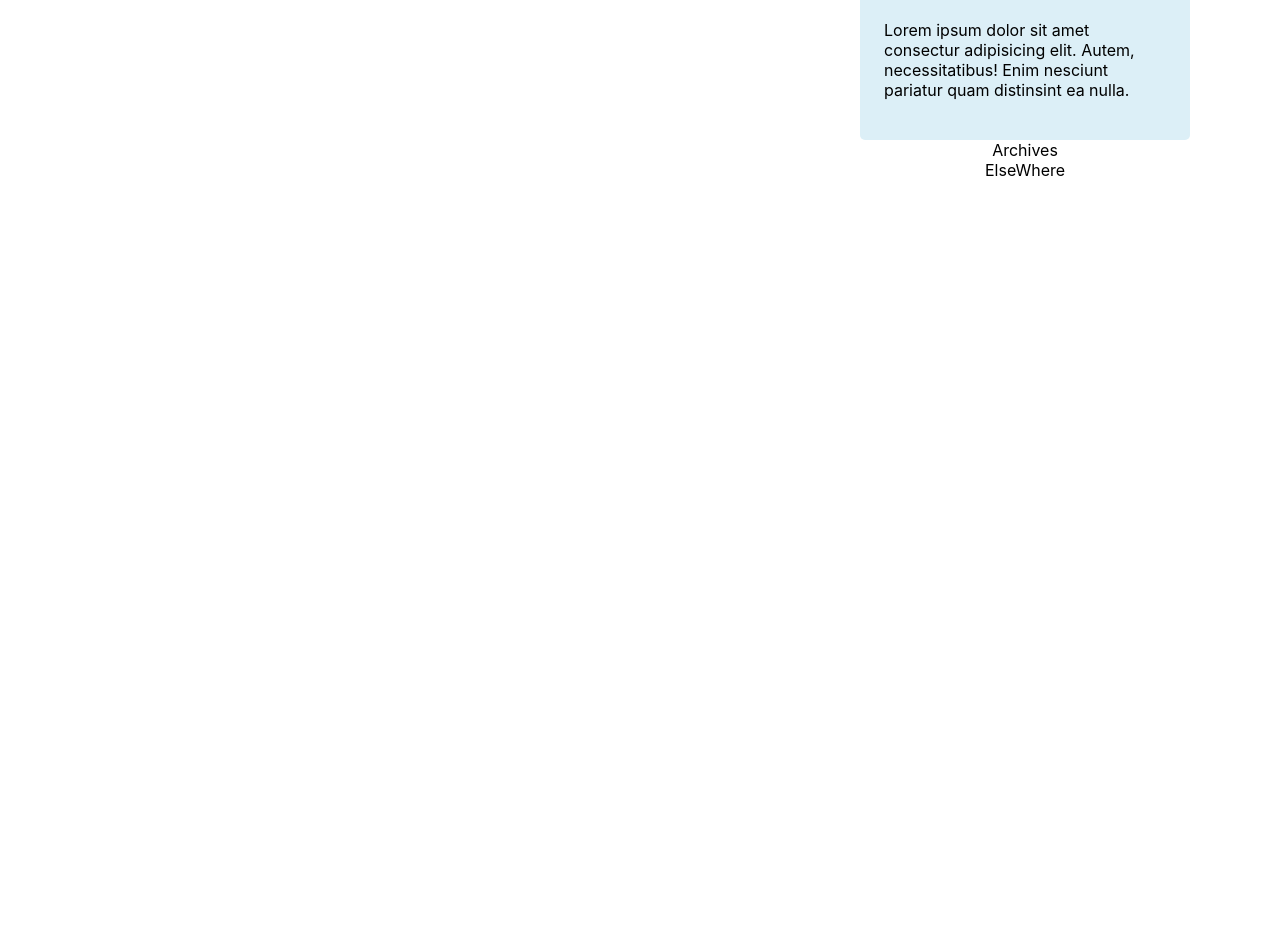
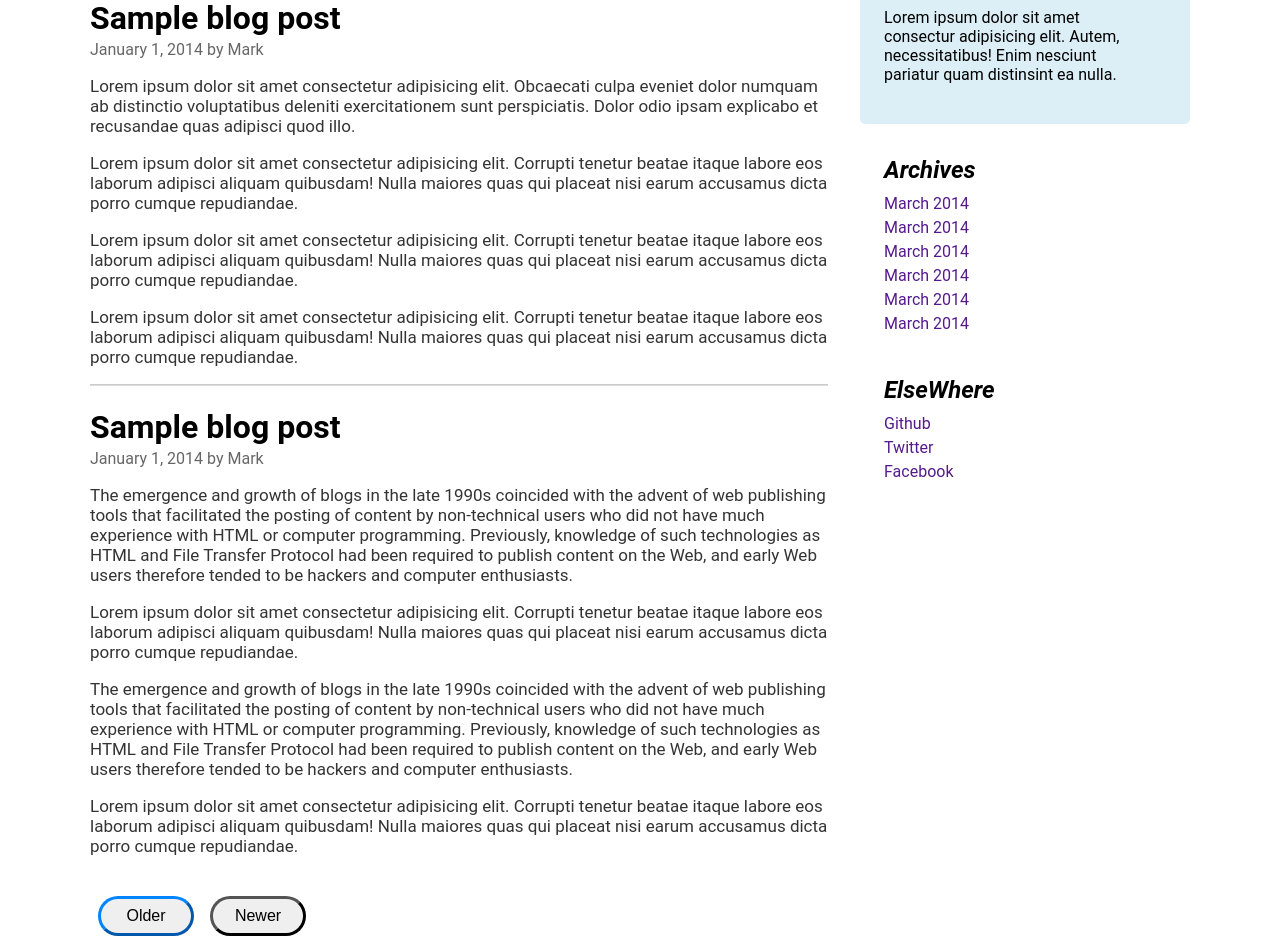
Before and after one commit to Vivek-Prajapatii/blog, a React (Create React App) app: page / in a window 1280 px wide. Shown: the part 760-1704 px from the top of the page. Before the commit the page ends 940 px from the top, so only its background shows below. Built offline with nearby package versions, Linux system fonts and the light colour scheme.

Commit message:
added blogs

```diff
--- a/src/App.css
+++ b/src/App.css
@@ -2,4 +2,5 @@
   display: flex;
   justify-content: center;
   text-align: center;
+  background-color: rgb(0,0,0,0.0.1);
 }
--- a/src/components/Archives.tsx
+++ b/src/components/Archives.tsx
@@ -1,9 +1,21 @@
-import React from 'react'
+import React from "react";
+import "../styles/components/Archives.scss";
 
 function Archives() {
+  const arr = [0, 1, 2, 3, 4, 5];
+
   return (
-    <div>Archives</div>
-  )
+    <div className="archive-container">
+      <h2>Archives</h2>
+      {arr.map((item) => {
+        return (
+          <a href="">
+            <div>March 2014</div>
+          </a>
+        );
+      })}
+    </div>
+  );
 }
 
-export default Archives
+export default Archives;
--- a/src/components/Blogs.tsx
+++ b/src/components/Blogs.tsx
@@ -1,9 +1,78 @@
-import React from 'react'
+import React from "react";
+import "../styles/components/Blogs.scss";
 
 function Blogs() {
   return (
-    <div>Blogs</div>
-  )
+    <div className="blogs-container">
+      <h2>From the Firehose</h2>
+      <div className="blog">
+        <h1>Sample blog post</h1>
+        <span>January 1, 2014 by Mark</span>
+        <p>
+          Lorem ipsum dolor sit amet consectetur adipisicing elit. Obcaecati
+          culpa eveniet dolor numquam ab distinctio voluptatibus deleniti
+          exercitationem sunt perspiciatis. Dolor odio ipsam explicabo et
+          recusandae quas adipisci quod illo.
+        </p>
+        <p>
+          Lorem ipsum dolor sit amet consectetur adipisicing elit. Corrupti
+          tenetur beatae itaque labore eos laborum adipisci aliquam quibusdam!
+          Nulla maiores quas qui placeat nisi earum accusamus dicta porro cumque
+          repudiandae.
+        </p>
+        <p>
+          Lorem ipsum dolor sit amet consectetur adipisicing elit. Corrupti
+          tenetur beatae itaque labore eos laborum adipisci aliquam quibusdam!
+          Nulla maiores quas qui placeat nisi earum accusamus dicta porro cumque
+          repudiandae.
+        </p>
+        <p>
+          Lorem ipsum dolor sit amet consectetur adipisicing elit. Corrupti
+          tenetur beatae itaque labore eos laborum adipisci aliquam quibusdam!
+          Nulla maiores quas qui placeat nisi earum accusamus dicta porro cumque
+          repudiandae.
+        </p>
+      </div>
+      <div className="blog">
+        <h1>Sample blog post</h1>
+        <span>January 1, 2014 by Mark</span>
+        <p>
+          The emergence and growth of blogs in the late 1990s coincided with the
+          advent of web publishing tools that facilitated the posting of content
+          by non-technical users who did not have much experience with HTML or
+          computer programming. Previously, knowledge of such technologies as
+          HTML and File Transfer Protocol had been required to publish content
+          on the Web, and early Web users therefore tended to be hackers and
+          computer enthusiasts.
+        </p>
+        <p>
+          Lorem ipsum dolor sit amet consectetur adipisicing elit. Corrupti
+          tenetur beatae itaque labore eos laborum adipisci aliquam quibusdam!
+          Nulla maiores quas qui placeat nisi earum accusamus dicta porro cumque
+          repudiandae.
+        </p>
+        <p>
+          The emergence and growth of blogs in the late 1990s coincided with the
+          advent of web publishing tools that facilitated the posting of content
+          by non-technical users who did not have much experience with HTML or
+          computer programming. Previously, knowledge of such technologies as
+          HTML and File Transfer Protocol had been required to publish content
+          on the Web, and early Web users therefore tended to be hackers and
+          computer enthusiasts.
+        </p>
+        <p>
+          Lorem ipsum dolor sit amet consectetur adipisicing elit. Corrupti
+          tenetur beatae itaque labore eos laborum adipisci aliquam quibusdam!
+          Nulla maiores quas qui placeat nisi earum accusamus dicta porro cumque
+          repudiandae.
+        </p>
+      </div>
+      <div className="button-stack">
+        <button>Older</button>
+        <button>Newer</button>
+      </div>
+    </div>
+  );
 }
 
-export default Blogs
+export default Blogs;
--- a/src/components/ElseWhere.tsx
+++ b/src/components/ElseWhere.tsx
@@ -1,9 +1,21 @@
-import React from 'react'
+import React from "react";
+import "../styles/components/ElseWhere.scss";
 
 function ElseWhere() {
   return (
-    <div>ElseWhere</div>
-  )
+    <div className="elsewhwere-container">
+      <h2>ElseWhere</h2>
+      <a href="">
+        <div>Github</div>
+      </a>
+      <a href="">
+        <div>Twitter</div>
+      </a>
+      <a href="">
+        <div>Facebook</div>
+      </a>
+    </div>
+  );
 }
 
-export default ElseWhere
+export default ElseWhere;
--- a/src/index.css
+++ b/src/index.css
@@ -1,8 +1,6 @@
 body {
   margin: 0;
-  font-family: -apple-system, BlinkMacSystemFont, 'Segoe UI', 'Roboto', 'Oxygen',
-    'Ubuntu', 'Cantarell', 'Fira Sans', 'Droid Sans', 'Helvetica Neue',
-    sans-serif;
+  font-family: "Roboto";
   -webkit-font-smoothing: antialiased;
   -moz-osx-font-smoothing: grayscale;
 }
--- a/src/styles/components/About.scss
+++ b/src/styles/components/About.scss
@@ -5,6 +5,7 @@
   text-align: left;
 
   h2 {
+    font-style: italic;
     margin-top: 0.5rem;
   }
 
--- /dev/null
+++ b/src/styles/components/Archives.scss
@@ -0,0 +1,20 @@
+.archive-container {
+  padding: 1.5rem;
+  text-align: left;
+
+  h2 {
+    font-style: italic;
+    text-align: left;
+    margin-top: 0.5rem;
+    margin-bottom: 0.5rem;
+  }
+
+  a {
+    text-decoration: none;
+
+    div {
+      line-height: 1.5rem;
+      font-style: none;
+    }
+  }
+}
--- a/src/styles/components/Banner.scss
+++ b/src/styles/components/Banner.scss
@@ -3,10 +3,11 @@
   flex-direction: column;
   justify-content: left;
   color: aliceblue;
-    background-color: rgb(0,0,0,0.8);
+  background-color: rgb(0, 0, 0, 0.8);
   border-radius: 0.5rem;
 
   h1 {
+    font-style: italic;
     margin: 2rem 4rem 0.5rem 4rem;
     text-align: left;
     width: 30rem;
--- /dev/null
+++ b/src/styles/components/Blogs.scss
@@ -0,0 +1,49 @@
+.blogs-container {
+  text-align: left;
+
+  h2 {
+    margin-top: 0.2rem;
+    margin-bottom: 1rem;
+    font-style: italic;
+  }
+
+  h1 {
+    margin-bottom: 0.2rem;
+  }
+
+  span {
+    color: rgb(0, 0, 0, 0.6);
+  }
+
+  p {
+    font-family: "Roboto";
+    font-size: 17px;
+    color: rgb(0, 0, 0, 0.8);
+  }
+
+  .blog {
+    margin-right: 2rem;
+    border-top: 2px;
+    border-bottom: 0cap;
+    border-left: 0cap;
+    border-right: 0cap;
+    border-style: groove;
+    border-color: rgb(0, 0, 0, 0.2);
+  }
+
+  .button-stack {
+    margin-top: 2rem;
+    button {
+      font-size: medium;
+      width: 6rem;
+      height: 2.5rem;
+      margin: 0.5rem;
+      border-radius: 50px;
+      border-width: 3px;
+    }
+
+    & :first-child {
+      border-color: rgb(0, 132, 255);
+    }
+  }
+}
--- /dev/null
+++ b/src/styles/components/ElseWhere.scss
@@ -0,0 +1,21 @@
+.elsewhwere-container {
+  padding: 1.5rem;
+  padding-top: 0.5rem;
+  text-align: left;
+
+  h2 {
+    font-style: italic;
+    text-align: left;
+    margin-top: 0.5rem;
+    margin-bottom: 0.5rem;
+  }
+
+  a {
+    text-decoration: none;
+
+    div {
+      line-height: 1.5rem;
+      font-style: none;
+    }
+  }
+}
--- a/src/styles/components/FeaturedBlogs.scss
+++ b/src/styles/components/FeaturedBlogs.scss
@@ -7,8 +7,9 @@
     width: 48%;
     background-color: rgb(247, 243, 239);
     border-radius: 0.3rem;
-    border: 3px;
+    border: 2px;
     border-style: groove;
+    border-color: rgb(0,0,0,0.2);
     display: flex;
 
     .description {
@@ -25,7 +26,7 @@
     }
 
     .thumbnail {
-      background-color: rgb(201, 223, 217);
+      background-color: rgb(0,0,0,0.6);
       width: 12rem;
       border-top-right-radius: 3px;
       border-bottom-right-radius: 3px;
```
Lines whose indentation alone changed are shown as unchanged.
